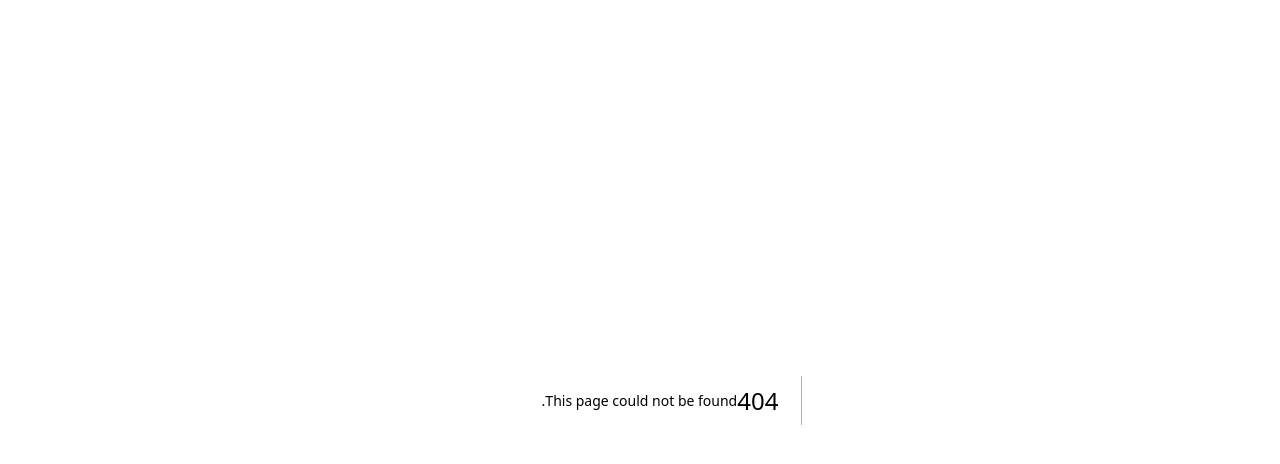
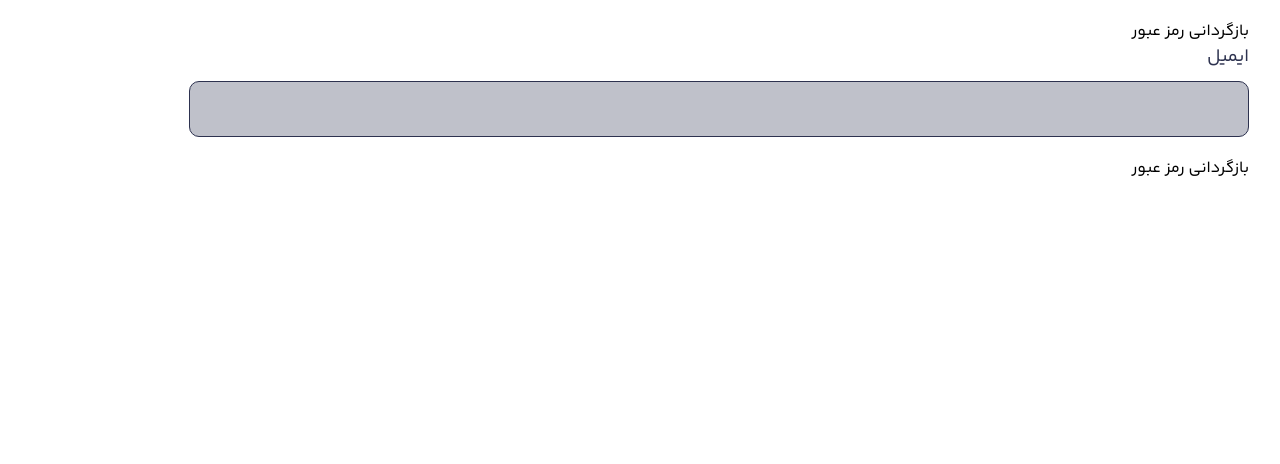
Before and after one commit to MohamadMahdi-Tasha/user-dashboard, a Next.js app: page /password-forgotten in a window 1280 px wide. Before the commit this address had no page. Shown: the top 464 px of the page. Built offline with nearby package versions, Linux system fonts and the light colour scheme.

Commit message:
added structure of password-recovery page

```diff
--- /dev/null
+++ b/app/password-forgotten/page.jsx
@@ -0,0 +1,19 @@
+// Importing Part
+import HolderComponent from "@/chunk/holderComponent";
+import InputWithLabelComponent from "@/chunk/input/inputWithLabelComponent";
+
+// Creating And Exporting Password Forgotten Page As Default
+export default function passwordForgottenPage() {
+    // Returning JSX
+    return (
+        <div>
+            <HolderComponent>
+                <form className={'p-[20px]'} action={'#'}>
+                    <h1>بازگردانی رمز عبور</h1>
+                    <InputWithLabelComponent required={true} type={'email'} label={'ایمیل'} id={'email'} />
+                    <button>بازگردانی رمز عبور</button>
+                </form>
+            </HolderComponent>
+        </div>
+    );
+}
```
